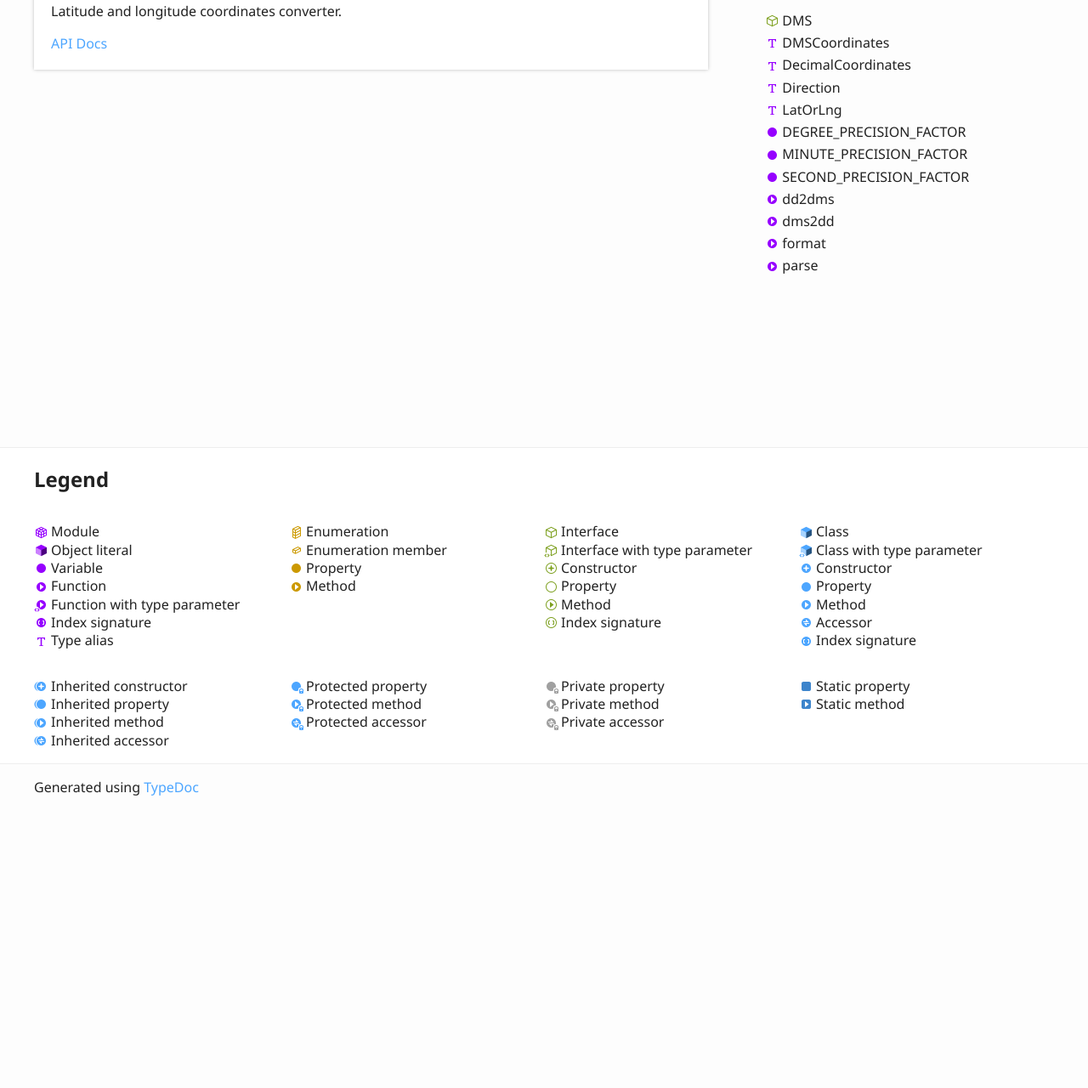
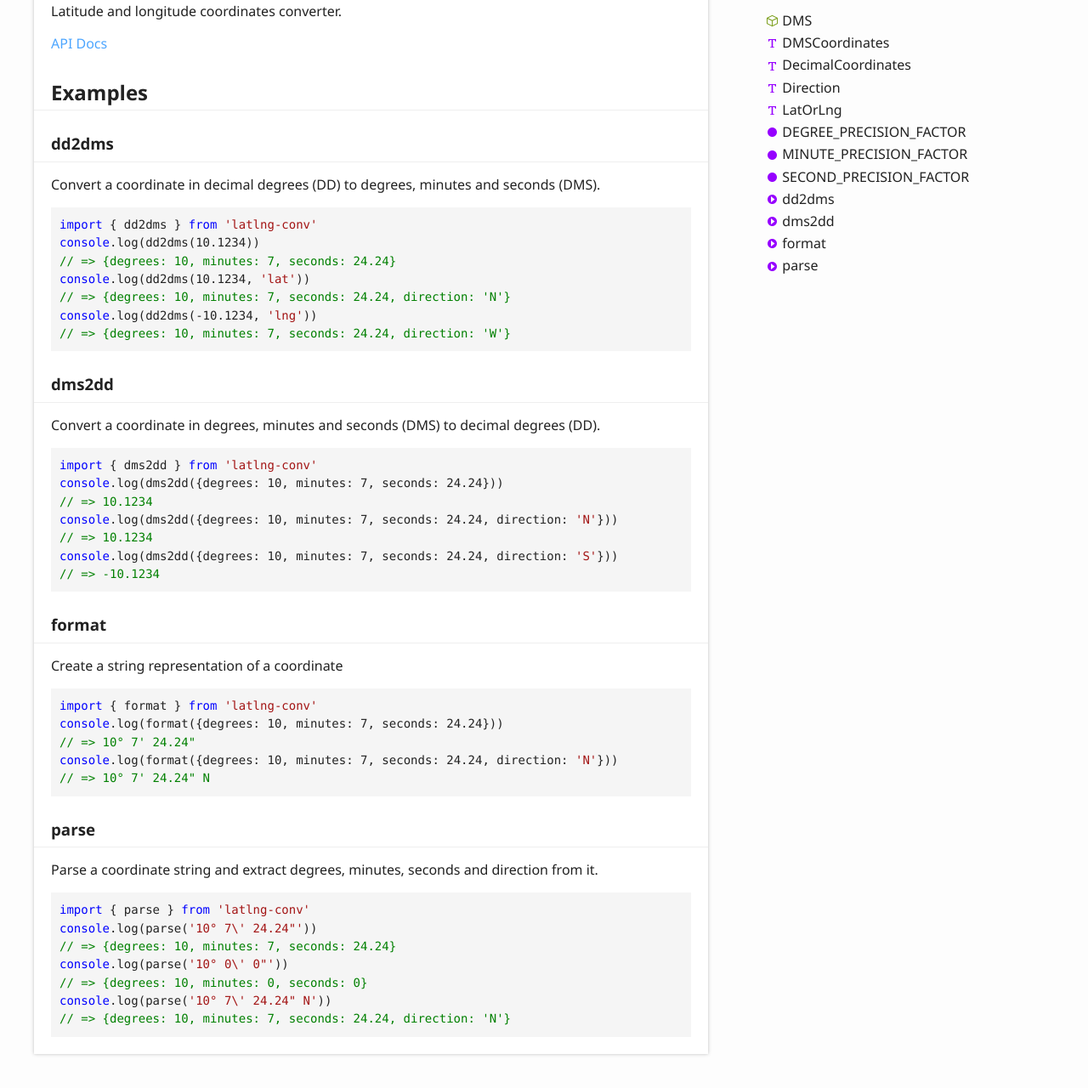
Before and after one commit to mingfeng/latlng-conv, a plain HTML site: page index.html in a window 1280 px wide. Shown: the part 260-1540 px from the top of the page at 85% size. Before the commit the page ends 1213 px from the top, so only its background shows below. Drawn offline with Linux system fonts and the light colour scheme.

Commit message:
[ci skip] Updates

```diff
--- a/index.html
+++ b/index.html
@@ -67,6 +67,41 @@
 				<h1 id="latlng-conv">latlng-conv</h1>
 				<p>Latitude and longitude coordinates converter.</p>
 				<p><a href="https://mingfeng.github.io/latlng-conv/">API Docs</a></p>
+				<h2 id="examples">Examples</h2>
+				<h3 id="dd2dms">dd2dms</h3>
+				<p>Convert a coordinate in decimal degrees (DD) to degrees, minutes and seconds (DMS).</p>
+				<pre><code class="language-javascript"><span class="hljs-keyword">import</span> { dd2dms } <span class="hljs-keyword">from</span> <span class="hljs-string">'latlng-conv'</span>
+<span class="hljs-built_in">console</span>.log(dd2dms(<span class="hljs-number">10.1234</span>))
+<span class="hljs-comment">// =&gt; {degrees: 10, minutes: 7, seconds: 24.24}</span>
+<span class="hljs-built_in">console</span>.log(dd2dms(<span class="hljs-number">10.1234</span>, <span class="hljs-string">'lat'</span>))
+<span class="hljs-comment">// =&gt; {degrees: 10, minutes: 7, seconds: 24.24, direction: 'N'}</span>
+<span class="hljs-built_in">console</span>.log(dd2dms(<span class="hljs-number">-10.1234</span>, <span class="hljs-string">'lng'</span>))
+<span class="hljs-comment">// =&gt; {degrees: 10, minutes: 7, seconds: 24.24, direction: 'W'}</span></code></pre>
+				<h3 id="dms2dd">dms2dd</h3>
+				<p>Convert a coordinate in degrees, minutes and seconds (DMS) to decimal degrees (DD).</p>
+				<pre><code class="language-javascript"><span class="hljs-keyword">import</span> { dms2dd } <span class="hljs-keyword">from</span> <span class="hljs-string">'latlng-conv'</span>
+<span class="hljs-built_in">console</span>.log(dms2dd({<span class="hljs-attr">degrees</span>: <span class="hljs-number">10</span>, <span class="hljs-attr">minutes</span>: <span class="hljs-number">7</span>, <span class="hljs-attr">seconds</span>: <span class="hljs-number">24.24</span>}))
+<span class="hljs-comment">// =&gt; 10.1234</span>
+<span class="hljs-built_in">console</span>.log(dms2dd({<span class="hljs-attr">degrees</span>: <span class="hljs-number">10</span>, <span class="hljs-attr">minutes</span>: <span class="hljs-number">7</span>, <span class="hljs-attr">seconds</span>: <span class="hljs-number">24.24</span>, <span class="hljs-attr">direction</span>: <span class="hljs-string">'N'</span>}))
+<span class="hljs-comment">// =&gt; 10.1234</span>
+<span class="hljs-built_in">console</span>.log(dms2dd({<span class="hljs-attr">degrees</span>: <span class="hljs-number">10</span>, <span class="hljs-attr">minutes</span>: <span class="hljs-number">7</span>, <span class="hljs-attr">seconds</span>: <span class="hljs-number">24.24</span>, <span class="hljs-attr">direction</span>: <span class="hljs-string">'S'</span>}))
+<span class="hljs-comment">// =&gt; -10.1234</span></code></pre>
+				<h3 id="format">format</h3>
+				<p>Create a string representation of a coordinate</p>
+				<pre><code class="language-javascript"><span class="hljs-keyword">import</span> { format } <span class="hljs-keyword">from</span> <span class="hljs-string">'latlng-conv'</span>
+<span class="hljs-built_in">console</span>.log(format({<span class="hljs-attr">degrees</span>: <span class="hljs-number">10</span>, <span class="hljs-attr">minutes</span>: <span class="hljs-number">7</span>, <span class="hljs-attr">seconds</span>: <span class="hljs-number">24.24</span>}))
+<span class="hljs-comment">// =&gt; 10° 7' 24.24"</span>
+<span class="hljs-built_in">console</span>.log(format({<span class="hljs-attr">degrees</span>: <span class="hljs-number">10</span>, <span class="hljs-attr">minutes</span>: <span class="hljs-number">7</span>, <span class="hljs-attr">seconds</span>: <span class="hljs-number">24.24</span>, <span class="hljs-attr">direction</span>: <span class="hljs-string">'N'</span>}))
+<span class="hljs-comment">// =&gt; 10° 7' 24.24" N</span></code></pre>
+				<h3 id="parse">parse</h3>
+				<p>Parse a coordinate string and extract degrees, minutes, seconds and direction from it.</p>
+				<pre><code class="language-javascript"><span class="hljs-keyword">import</span> { parse } <span class="hljs-keyword">from</span> <span class="hljs-string">'latlng-conv'</span>
+<span class="hljs-built_in">console</span>.log(parse(<span class="hljs-string">'10° 7\' 24.24"'</span>))
+<span class="hljs-comment">// =&gt; {degrees: 10, minutes: 7, seconds: 24.24}</span>
+<span class="hljs-built_in">console</span>.log(parse(<span class="hljs-string">'10° 0\' 0"'</span>))
+<span class="hljs-comment">// =&gt; {degrees: 10, minutes: 0, seconds: 0}</span>
+<span class="hljs-built_in">console</span>.log(parse(<span class="hljs-string">'10° 7\' 24.24" N'</span>))
+<span class="hljs-comment">// =&gt; {degrees: 10, minutes: 7, seconds: 24.24, direction: 'N'}</span></code></pre>
 			</div>
 		</div>
 		<div class="col-4 col-menu menu-sticky-wrap menu-highlight">
```
Also changed, not shown: globals.html (+11 -11 lines), interfaces/dms.html (+4 -4 lines).
